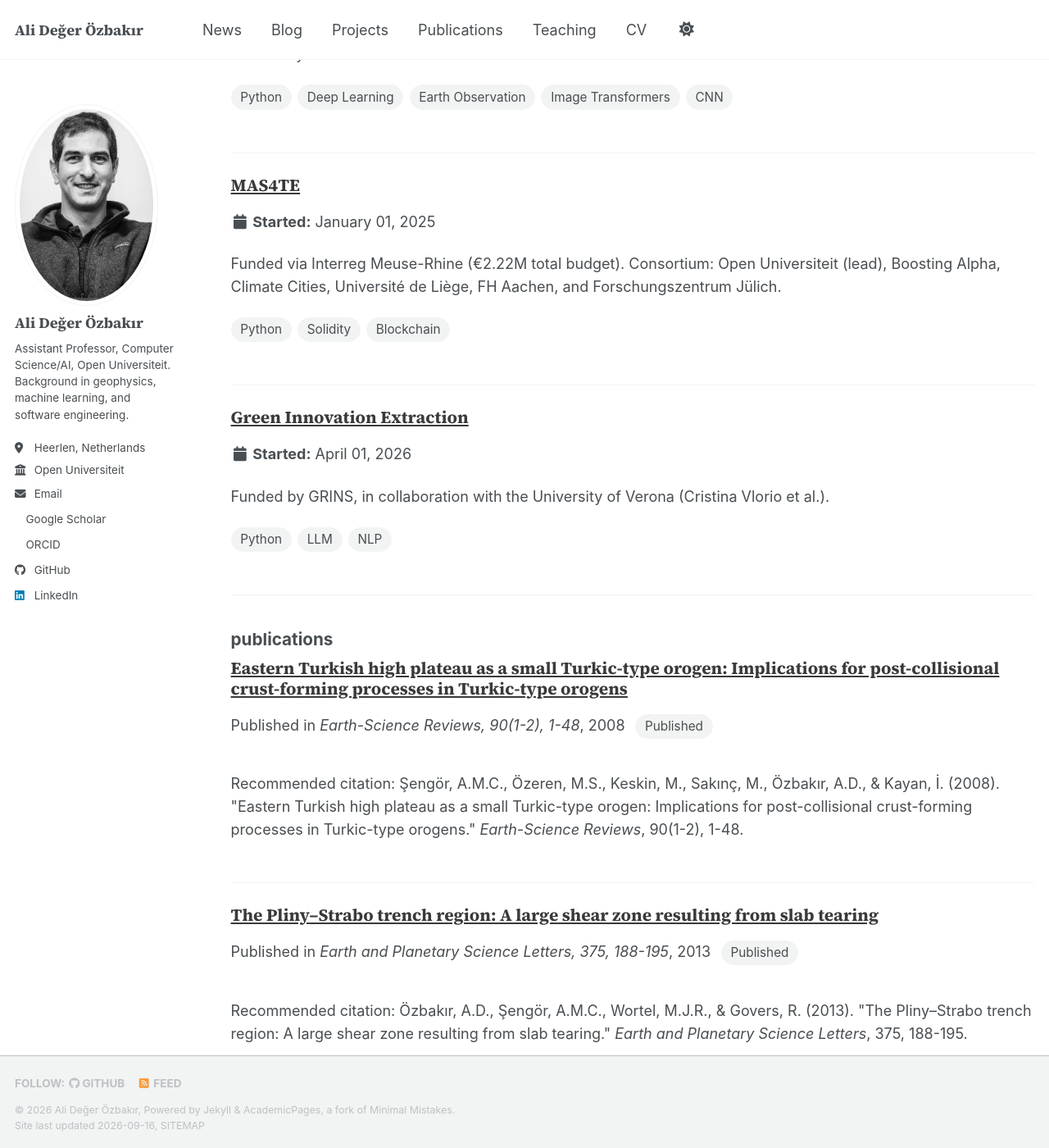
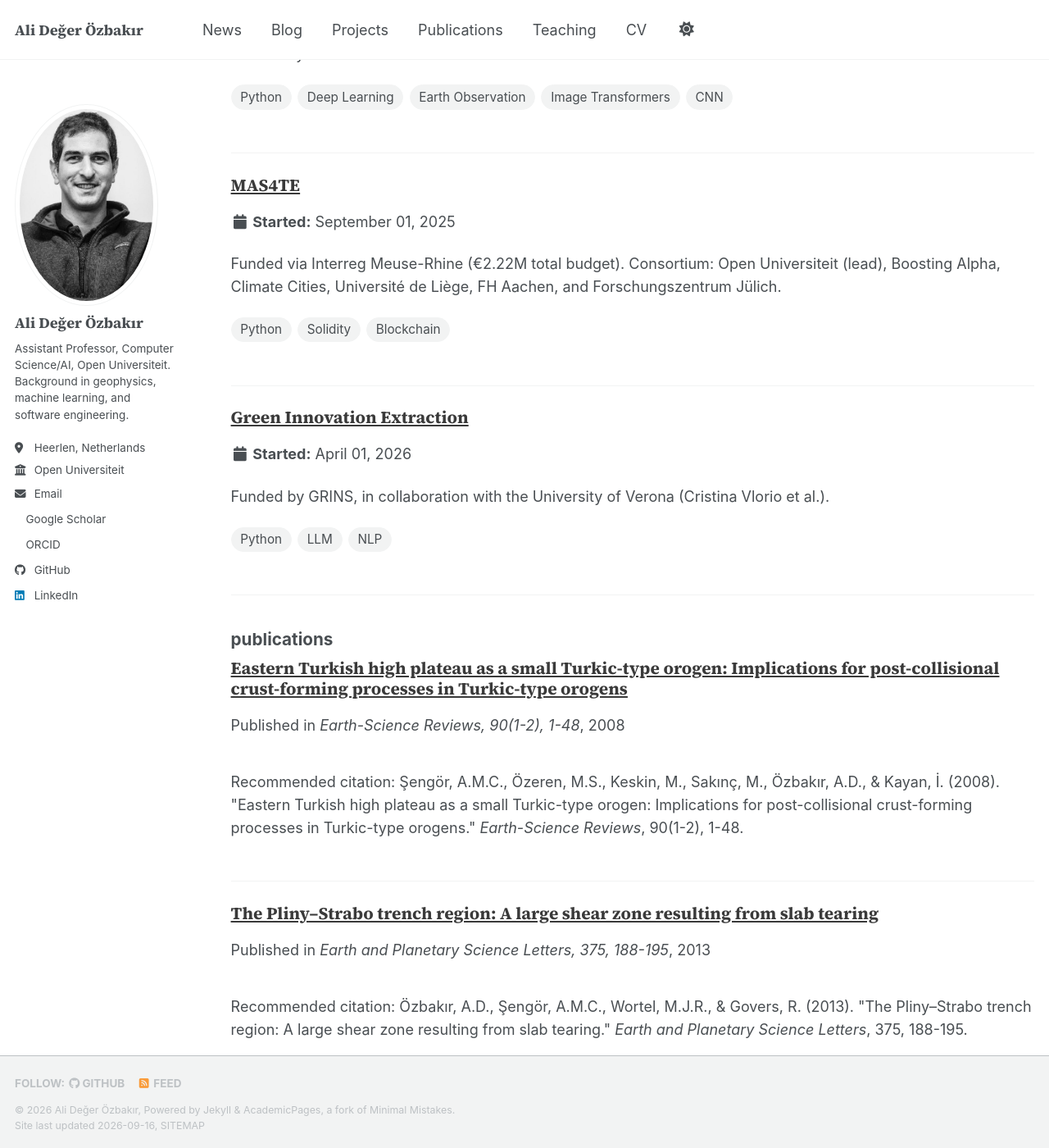
Before and after one commit to aozbakir/aozbakir.github.io, a Jekyll site: the page built from _pages/sitemap.md, in a window 1280 px wide and 1400 px high, scrolled down 2578 px. Shown: the whole window at 82% size. Built offline with Jekyll 4.4.1, drawn with Linux system fonts in a browser that asks for light colours; a style sheet for code colours, icons or effects is not loaded; some of the changed text lies outside the part shown.

Commit message:
Fix MAS4TE start date, publication status wording, CV education order; add Search Console verification
- MAS4TE actually started September 2025, not January
- Publications: don't say "Published in X" for non-published
  statuses (was contradicting the "In Post-Production" tag);
  relabel that status "Accepted" for clarity
- CV: "ranked first in class" belongs to BSc Mining Engineering,
  not Geological Engineering
- Add Google Search Console verification meta tag

Co-Authored-By: Claude Sonnet 5 <noreply@anthropic.com>

```diff
--- a/_config.yml
+++ b/_config.yml
@@ -130,7 +130,7 @@ atom_feed:
 
 
 # SEO Related
-google_site_verification :
+google_site_verification : "gm71cqiv6E0-_Lbib8Ka5KhNxHwnpyv3cgOOYm-VUPA"
 bing_site_verification   :
 alexa_site_verification  :
 yandex_site_verification :
--- a/_includes/archive-single.html
+++ b/_includes/archive-single.html
@@ -41,7 +41,13 @@
         {% if post.collection == 'teaching' %}
           <p> {{ post.type }}, <i>{{ post.venue }}</i>, {{ post.date | default: "1900-01-01" | date: "%Y" }} </p>
         {% elsif post.collection == 'publications' %}
-          <p>Published in <i>{{ post.venue }}</i>, {{ post.date | default: "1900-01-01" | date: "%Y" }} {% if post.status %}<span class="cv-tag status-tag">{{ post.status }}</span>{% endif %}</p>
+          {% if post.status == "Under Review" %}
+            <p>Submitted to <i>{{ post.venue }}</i>, {{ post.date | default: "1900-01-01" | date: "%Y" }} <span class="cv-tag status-tag">{{ post.status }}</span></p>
+          {% elsif post.status and post.status != "Published" %}
+            <p>{{ post.status }} at <i>{{ post.venue }}</i>, {{ post.date | default: "1900-01-01" | date: "%Y" }} <span class="cv-tag status-tag">{{ post.status }}</span></p>
+          {% else %}
+            <p>Published in <i>{{ post.venue }}</i>, {{ post.date | default: "1900-01-01" | date: "%Y" }}</p>
+          {% endif %}
         {% elsif post.collection == 'projects' %}
           <p class="page__date"><strong><i class="fa fa-fw fa-calendar" aria-hidden="true"></i> Started:</strong> <time datetime="{{ post.date | default: "1900-01-01" | date_to_xmlschema }}">{{ post.date | default: "1900-01-01" | date: "%B %d, %Y" }}</time></p>
         {% elsif post.date %}
--- a/_projects/mas4te.md
+++ b/_projects/mas4te.md
@@ -3,13 +3,13 @@ title: "MAS4TE"
 collection: projects
 permalink: /project/mas4te
 excerpt: "Funded via Interreg Meuse-Rhine (€2.22M total budget). Consortium: Open Universiteit (lead), Boosting Alpha, Climate Cities, Université de Liège, FH Aachen, and Forschungszentrum Jülich."
-date: 2025-01-01
+date: 2025-09-01
 order: 1
 venue: "Interreg Meuse-Rhine; consortium led by Open Universiteit"
 tech: ["Python", "Solidity", "Blockchain"]
 ---
 
-Multi-Agent Systems for Trading Energy — a cross-border energy trading platform for citizens in the Euregio Meuse-Rhine (Netherlands, Belgium, Germany), started 2025. Lets households and small businesses with solar panels and batteries ("prosumers") manage, store, and trade energy directly, using AI-driven chatbots for user interaction and blockchain for secure peer-to-peer transactions — addressing grid congestion and lowering the threshold for market participation. Builds on the earlier BC4P (Blockchain for Prosumers) project.
+Multi-Agent Systems for Trading Energy — a cross-border energy trading platform for citizens in the Euregio Meuse-Rhine (Netherlands, Belgium, Germany), started September 2025. Lets households and small businesses with solar panels and batteries ("prosumers") manage, store, and trade energy directly, using AI-driven chatbots for user interaction and blockchain for secure peer-to-peer transactions — addressing grid congestion and lowering the threshold for market participation. Builds on the earlier BC4P (Blockchain for Prosumers) project.
 
 Consortium: Open Universiteit (lead), Boosting Alpha, Climate Cities, Université de Liège, FH Aachen, and Forschungszentrum Jülich. Total budget €2.22M, funded via Interreg Meuse-Rhine.
 
```
Also changed, not shown: _pages/cv.md (+2 -2 lines), _publications/2026-09-01-homesense-dataset.md (+1 -1 lines).
